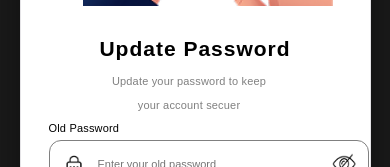
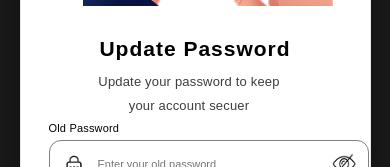
Before and after one commit to rumpa169/Recharge, a React (Vite) app in the folder React/: page /changepassword in a window 390 px wide. Shown: the part 335-502 px from the top of the page. Built offline with nearby package versions, Linux system fonts and the light colour scheme.

Commit message:
Add global mobile frame layout

```diff
--- a/React/src/ChangePassword.css
+++ b/React/src/ChangePassword.css
@@ -49,10 +49,10 @@ margin-top: -520px;
 }
 
 .account-sequrity{
-font-size: 11px;
+font-size: 13px;
 font-weight: 300;
 font-family: Arial, Helvetica, sans-serif;
-color: gray;
+color: rgb(63, 62, 62);
 text-align: center;
 margin-right: 60px;
 }
--- a/React/src/Profile.css
+++ b/React/src/Profile.css
@@ -41,7 +41,7 @@ margin-right: 30px;
 
 .number-label{
 font-size: 13px;
-font-weight: 300;
+font-weight: bold;
 margin-right: 10px;
 color: black;
 }
@@ -221,7 +221,7 @@ align-items: center;
 
 .jhone_email{
 font-size: 13px;
-font-weight: 300;
+font-weight: bold;
 color: black;
 margin-right: 180px;
 margin-right: 140px;
```
